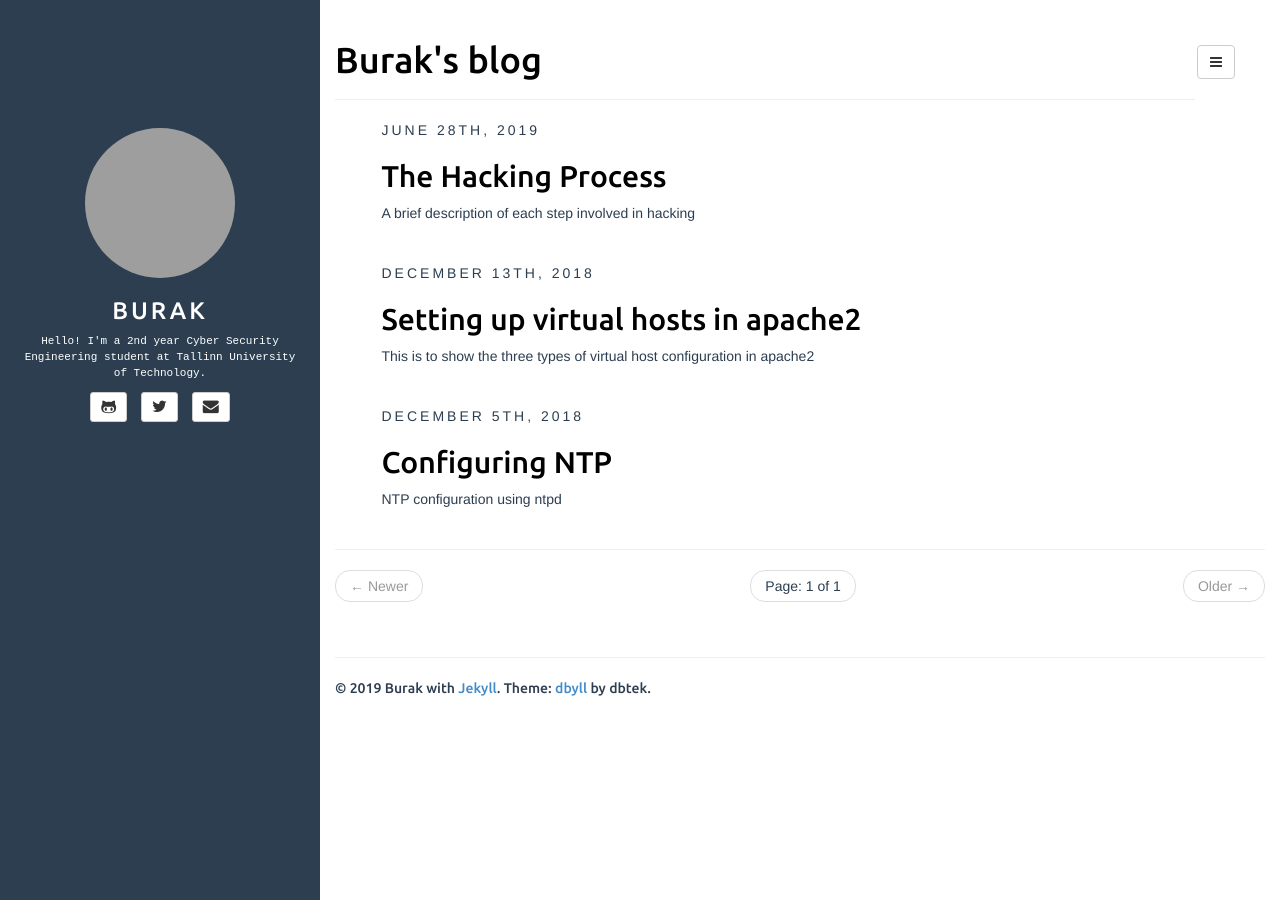
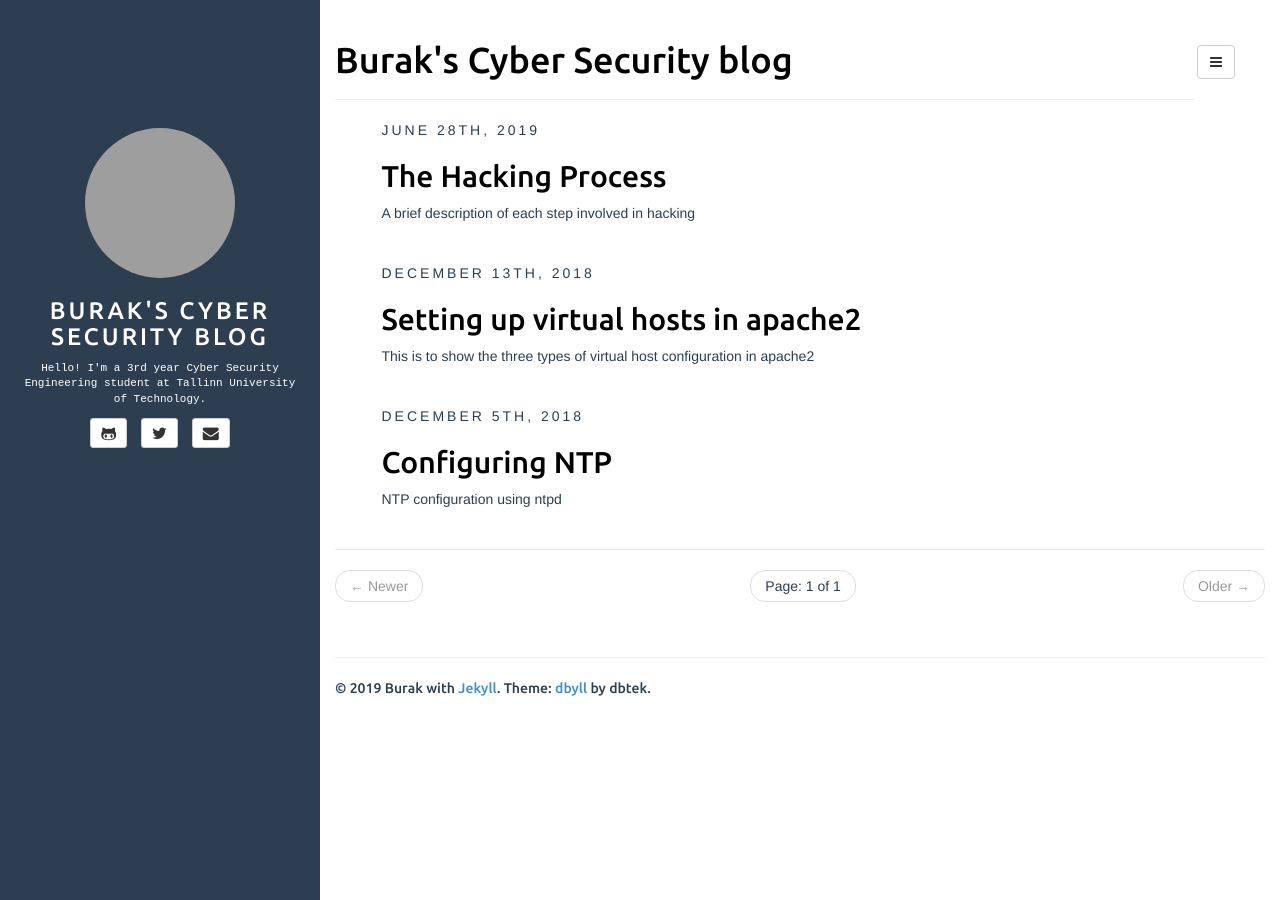
Before and after one commit to mavzerburak0/mavzerburak0.github.io, a Jekyll site: the page built from index.html, in a window 1280 px wide. Built offline with Jekyll 4.4.1, drawn with Linux system fonts in a browser that asks for light colours; the list of posts is cut into pages by our own code; grey boxes are pictures that could not be loaded.

```diff
--- a/_config.yml
+++ b/_config.yml
@@ -5,14 +5,14 @@ paginate_path: "page:num"
 exclude: ["README.md"] # files to exclude
 highlighter:
 markdown: kramdown
-title: Burak
+title: Burak's Cyber Security blog
 
 defaults:
   -
     scope:
       path: "" # empty string for all files
     values:
-      title: Burak's blog
+      title: Burak's Cyber Security blog
 
 description: Personal blog of Burak Mavzer
 author:
@@ -21,7 +21,7 @@ author:
   github: mavzerburak0
   twitter: burakmavzer_
   linkedin: kadir-burak-mavzer
-  bio: Hello! I'm a 2nd year Cyber Security Engineering student at Tallinn University of Technology.
+  bio: Hello! I'm a 3rd year Cyber Security Engineering student at Tallinn University of Technology.
   email_md5: f738f728300835bb12c636a85fc1d2c7
 
 rss_path: feed.xml
```
